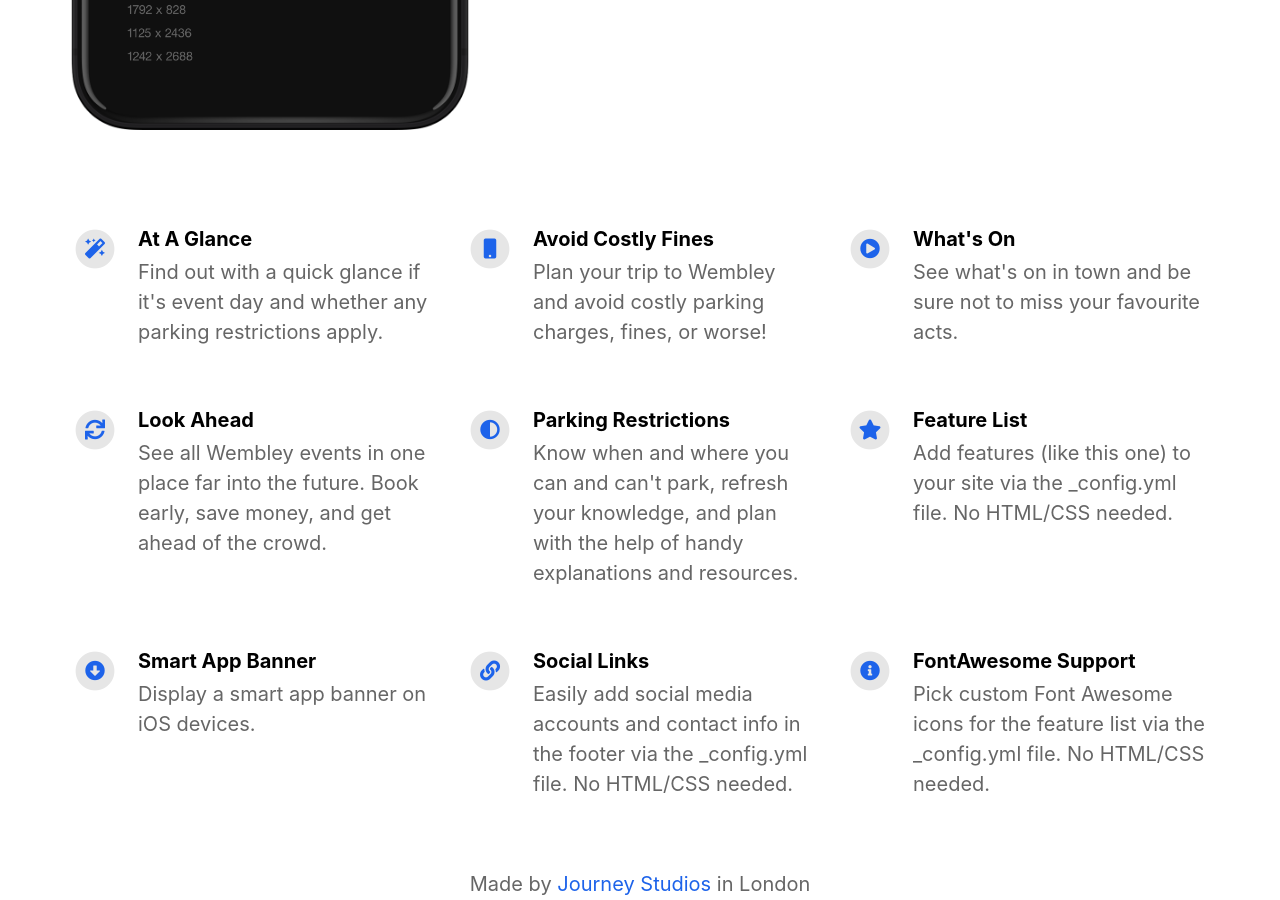
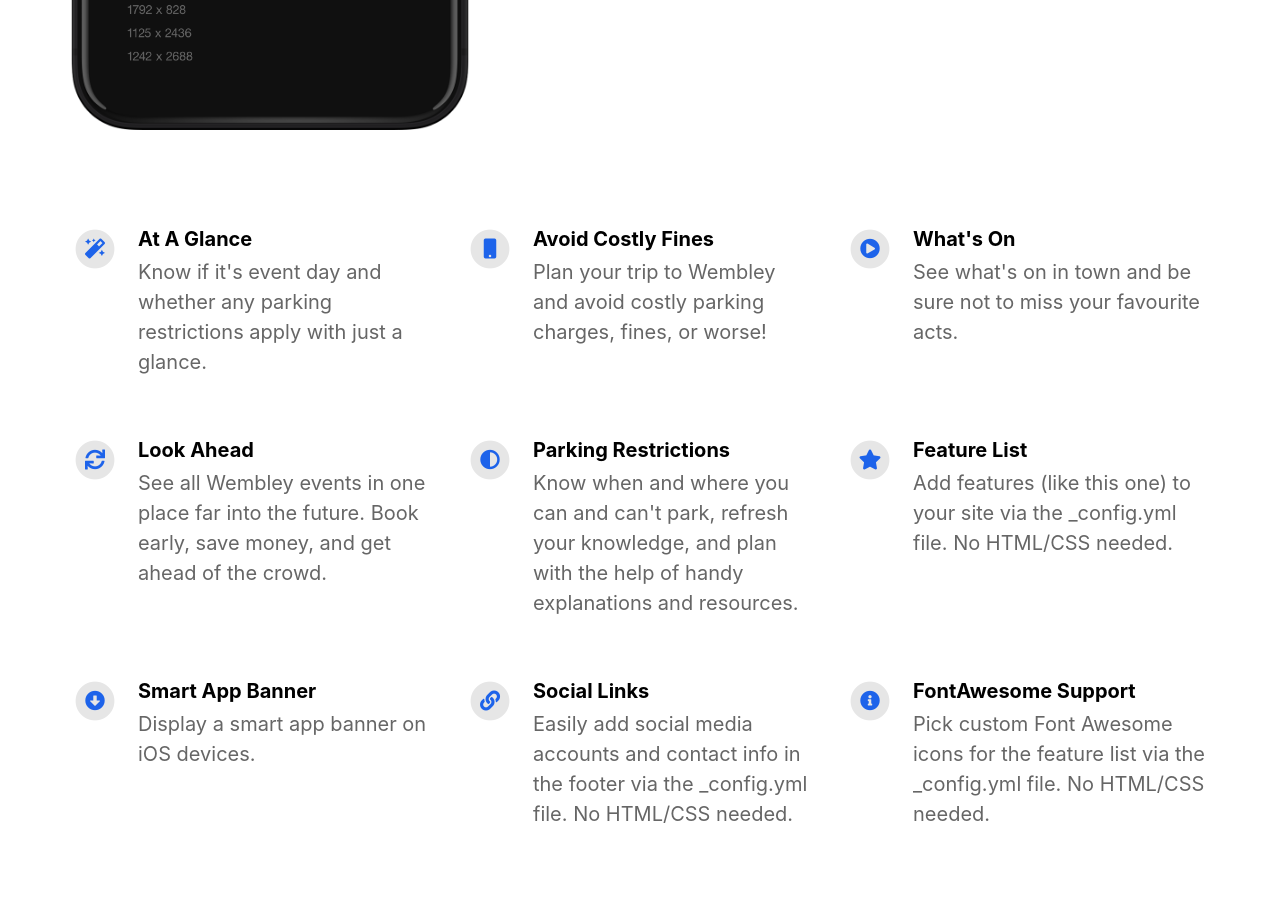
Before and after one commit to JourneyStudios/journeystudios.github.io, a Jekyll site: the page built from index.html, in a window 1280 px wide and 900 px high, scrolled down 855 px. Built offline with Jekyll 4.4.1, drawn with Linux system fonts in a browser that asks for light colours; nearby versions of some CDN libraries.

Commit message:
Update _config.yml

```diff
--- a/_config.yml
+++ b/_config.yml
@@ -36,7 +36,7 @@ youtube_username                          :
 features                                  :
 
   - title                                 : At A Glance
-    description                           : Find out with a quick glance if it's event day and whether any parking restrictions apply.
+    description                           : Know if it's event day and whether any parking restrictions apply with just a glance.
     fontawesome_icon_name                 : magic
 
   - title                                 : Avoid Costly Fines
```
